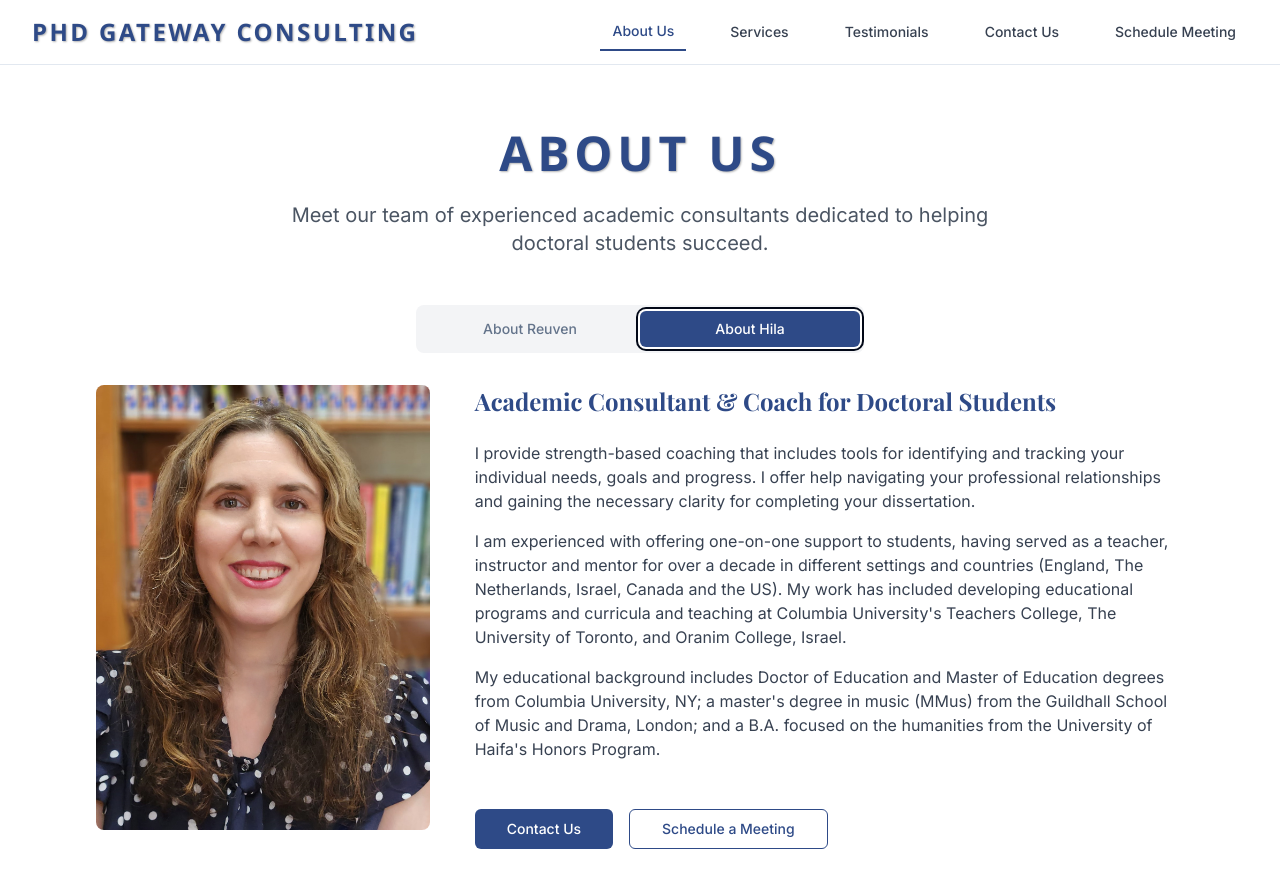
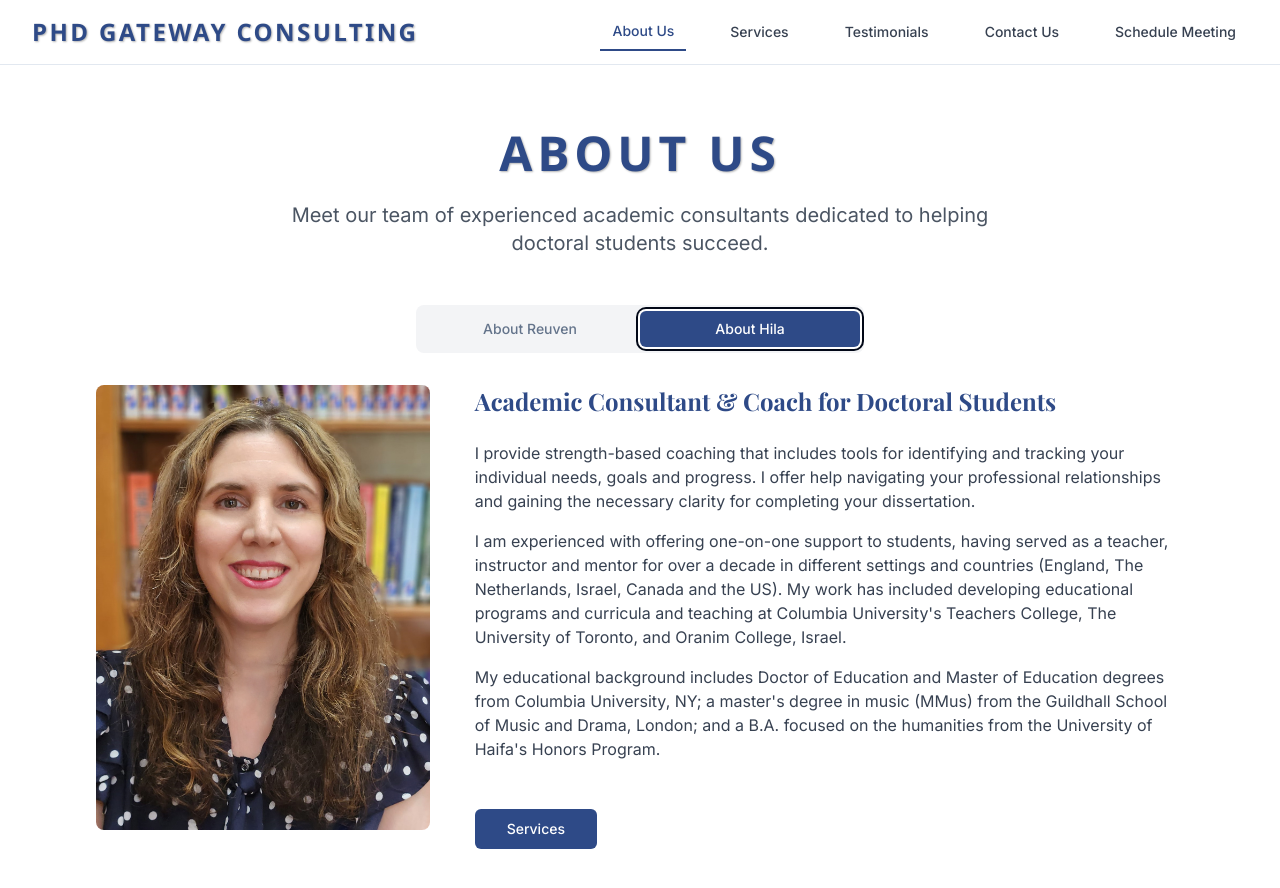
Before and after one commit to ReuvenKatz/pathway-nexus-gateway1, a React (Vite) app: page /about in a window 1280 px wide. Both pictures are taken after a click on the tab "About Hila". Shown: the top 888 px of the page. Built offline with nearby package versions, Linux system fonts and the light colour scheme; a web font is replaced by a local one.

Commit message:
Remove CTAs and add Services CTA
Removed "Contact Us" and "Schedule a Meeting" CTAs from both Reuven's and Hila's sections on the About Us page. Added a "Services" CTA at the bottom of Hila's section.

```diff
--- a/src/pages/About.tsx
+++ b/src/pages/About.tsx
@@ -15,14 +15,6 @@ const About = () => {
 
   const handleImageLoad = (e: React.SyntheticEvent<HTMLImageElement>) => {
     console.log('Image loaded successfully:', e.currentTarget.src);
-  };
-
-  const handleContactReuven = () => {
-    navigate('/contact');
-  };
-
-  const handleContactHila = () => {
-    navigate('/contact');
   };
 
   return (
@@ -99,21 +91,6 @@ const About = () => {
                     I have worked with doctoral students from diverse disciplines and institutions, providing individualized one-on-one consulting. Throughout my career, I have conducted workshops for doctoral students in Europe, the United States and Asia. Students who attended my workshops and consulted with me consistently reported increased clarity about their research direction, enhanced confidence in their abilities, and the development of concrete, actionable plans for completing the dissertation and moving forward with their careers.
                   </p>
                 </div>
-
-                {/* Action Buttons */}
-                <div className="flex flex-col sm:flex-row gap-4 pt-6">
-                  <Button
-                    className="bg-[#2E4A87] hover:bg-[#1e3a6f] text-white px-8 py-3"
-                    onClick={handleContactReuven}
-                  >
-                    Contact Us
-                  </Button>
-                  <Button asChild variant="outline" className="border-[#2E4A87] text-[#2E4A87] hover:bg-[#2E4A87] hover:text-white px-8 py-3">
-                    <Link to="/schedule">
-                      Schedule a Meeting
-                    </Link>
-                  </Button>
-                </div>
               </div>
             </div>
 
@@ -188,17 +165,11 @@ const About = () => {
                   </p>
                 </div>
 
-                {/* Action Buttons */}
-                <div className="flex flex-col sm:flex-row gap-4 pt-6">
-                  <Button
-                    className="bg-[#2E4A87] hover:bg-[#1e3a6f] text-white px-8 py-3"
-                    onClick={handleContactHila}
-                  >
-                    Contact Us
-                  </Button>
-                  <Button asChild variant="outline" className="border-[#2E4A87] text-[#2E4A87] hover:bg-[#2E4A87] hover:text-white px-8 py-3">
-                    <Link to="/schedule">
-                      Schedule a Meeting
+                {/* Services Button */}
+                <div className="flex justify-start pt-6">
+                  <Button asChild className="bg-[#2E4A87] hover:bg-[#1e3a6f] text-white px-8 py-3">
+                    <Link to="/services">
+                      Services
                     </Link>
                   </Button>
                 </div>
```
